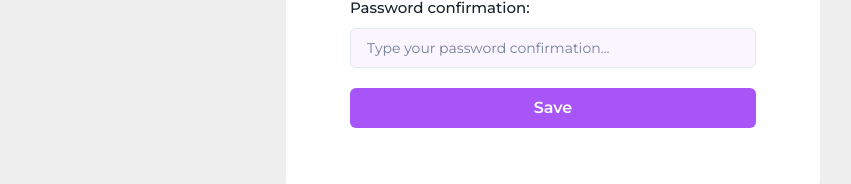
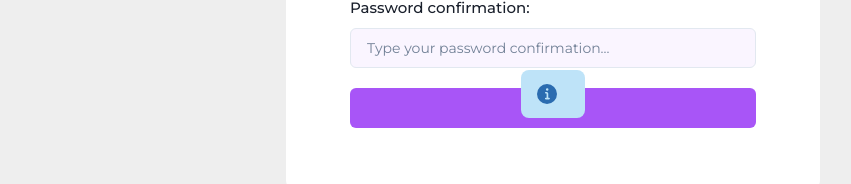
Before and after one commit to josuenm/purplenotes-frontend, a Next.js app: page /dashboard/userEdit in a window 1280 px wide. Shown: the part 732-916 px from the top of the page, without its empty margins (87-938 px from the left). Built offline with nearby package versions, Linux system fonts and the light colour scheme.

Commit message:
Custom alert component created

```diff
--- /dev/null
+++ b/src/components/CustomAlert.tsx
@@ -0,0 +1,36 @@
+import { Alert, AlertIcon, AlertStatus, Text } from "@chakra-ui/react";
+import { AnimatePresence, motion } from "framer-motion";
+
+interface AlertProps {
+  status: AlertStatus;
+  message: string;
+}
+
+interface CustomAlertProps {
+  alert: AlertProps | undefined;
+}
+
+export const CustomAlert = ({ alert }: CustomAlertProps) => {
+  return (
+    <AnimatePresence>
+      <motion.div
+        style={{
+          position: "fixed",
+          zIndex: 3,
+          left: "50%",
+          transform: "translateX(-50%)",
+        }}
+        key={alert?.status}
+        initial={{ bottom: -50 }}
+        animate={!!alert ? { bottom: 25 } : { bottom: -50 }}
+        exit={{ bottom: -50 }}
+        transition={{ duration: 0.4 }}
+      >
+        <Alert status={alert && alert.status} borderRadius="lg" w="fit-content">
+          <AlertIcon />
+          {alert && <Text>{alert.message}</Text>}
+        </Alert>
+      </motion.div>
+    </AnimatePresence>
+  );
+};
```
